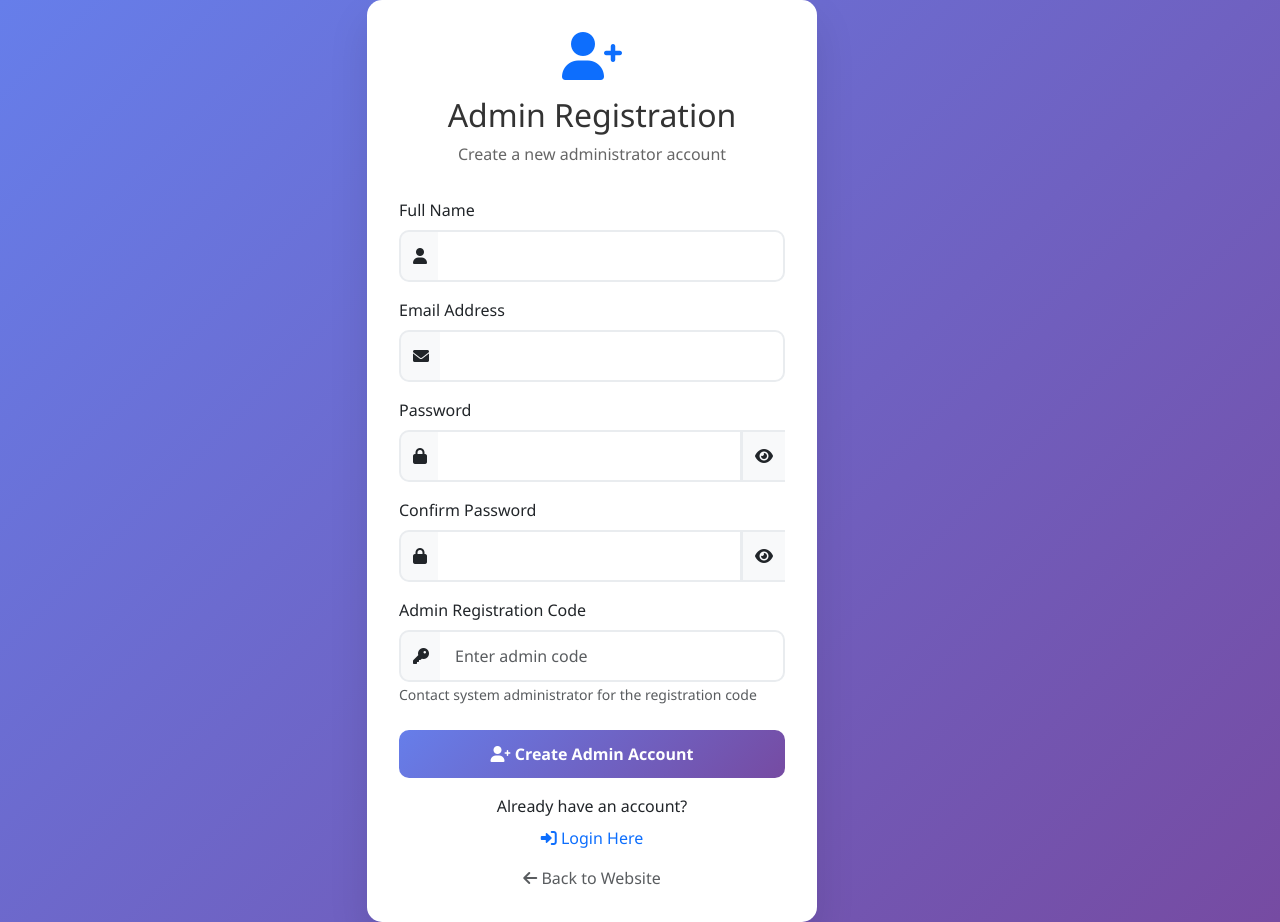
After one commit to lakhi9957/Lakhi, a PHP site: page /admin/register.php in a window 1280 px wide. The commit adds this page. Run offline with PHP 8.4, Linux system fonts and the light colour scheme.

Commit message:
Implement admin registration and authentication system with security features
Co-authored-by: lakhigogoi0001 <lakhigogoi0001@gmail.com>

```diff
--- /dev/null
+++ b/admin/register.php
@@ -0,0 +1,327 @@
+<?php
+session_start();
+include '../config.php';
+
+// Check if already logged in
+if (isset($_SESSION['admin_logged_in']) && $_SESSION['admin_logged_in'] === true) {
+    header('Location: dashboard.php');
+    exit();
+}
+
+$error_message = '';
+$success_message = '';
+
+if ($_POST) {
+    $name = trim($_POST['name']);
+    $email = trim($_POST['email']);
+    $password = $_POST['password'];
+    $confirm_password = $_POST['confirm_password'];
+    $admin_code = $_POST['admin_code'];
+
+    // Validation
+    if (empty($name) || empty($email) || empty($password) || empty($confirm_password)) {
+        $error_message = 'All fields are required';
+    } elseif (strlen($password) < 6) {
+        $error_message = 'Password must be at least 6 characters long';
+    } elseif ($password !== $confirm_password) {
+        $error_message = 'Passwords do not match';
+    } elseif ($admin_code !== 'SCHOOL2024') {
+        $error_message = 'Invalid admin registration code';
+    } elseif (!filter_var($email, FILTER_VALIDATE_EMAIL)) {
+        $error_message = 'Invalid email format';
+    } else {
+        // Check if email already exists
+        $email_escaped = mysqli_real_escape_string($conn, $email);
+        $check_query = "SELECT * FROM users WHERE email = '$email_escaped'";
+        $check_result = mysqli_query($conn, $check_query);
+
+        if (mysqli_num_rows($check_result) > 0) {
+            $error_message = 'Email already exists';
+        } else {
+            // Hash password and insert user
+            $hashed_password = password_hash($password, PASSWORD_DEFAULT);
+            $name_escaped = mysqli_real_escape_string($conn, $name);
+
+            $insert_query = "INSERT INTO users (name, email, password, role, verified) VALUES (?, ?, ?, 'admin', TRUE)";
+            $stmt = mysqli_prepare($conn, $insert_query);
+            mysqli_stmt_bind_param($stmt, "sss", $name_escaped, $email_escaped, $hashed_password);
+
+            if (mysqli_stmt_execute($stmt)) {
+                $success_message = 'Admin account created successfully! You can now login.';
+            } else {
+                $error_message = 'Error creating account. Please try again.';
+            }
+            mysqli_stmt_close($stmt);
+        }
+    }
+}
+?>
+
+<!DOCTYPE html>
+<html lang="en">
+<head>
+    <meta charset="UTF-8">
+    <meta name="viewport" content="width=device-width, initial-scale=1.0">
+    <title>Admin Registration - School Website</title>
+    <link href="https://cdn.jsdelivr.net/npm/bootstrap@5.3.0/dist/css/bootstrap.min.css" rel="stylesheet">
+    <link href="https://cdnjs.cloudflare.com/ajax/libs/font-awesome/6.0.0/css/all.min.css" rel="stylesheet">
+    <style>
+        body {
+            background: linear-gradient(135deg, #667eea 0%, #764ba2 100%);
+            min-height: 100vh;
+            display: flex;
+            align-items: center;
+            justify-content: center;
+            font-family: 'Segoe UI', Tahoma, Geneva, Verdana, sans-serif;
+        }
+        .register-card {
+            background: white;
+            border-radius: 15px;
+            box-shadow: 0 20px 40px rgba(0,0,0,0.1);
+            padding: 2rem;
+            width: 100%;
+            max-width: 450px;
+        }
+        .register-header {
+            text-align: center;
+            margin-bottom: 2rem;
+        }
+        .register-header h2 {
+            color: #333;
+            margin-bottom: 0.5rem;
+        }
+        .register-header p {
+            color: #666;
+        }
+        .form-control {
+            border-radius: 10px;
+            border: 2px solid #e9ecef;
+            padding: 12px 15px;
+            transition: all 0.3s ease;
+        }
+        .form-control:focus {
+            border-color: #667eea;
+            box-shadow: 0 0 0 0.2rem rgba(102, 126, 234, 0.25);
+        }
+        .input-group-text {
+            border-radius: 10px 0 0 10px;
+            border: 2px solid #e9ecef;
+            border-right: none;
+            background: #f8f9fa;
+        }
+        .input-group .form-control {
+            border-left: none;
+            border-radius: 0 10px 10px 0;
+        }
+        .input-group:focus-within .input-group-text {
+            border-color: #667eea;
+        }
+        .btn-register {
+            background: linear-gradient(135deg, #667eea 0%, #764ba2 100%);
+            border: none;
+            border-radius: 10px;
+            padding: 12px;
+            font-weight: 600;
+            width: 100%;
+            transition: all 0.3s ease;
+        }
+        .btn-register:hover {
+            transform: translateY(-2px);
+            box-shadow: 0 5px 15px rgba(0,0,0,0.2);
+        }
+        .alert {
+            border-radius: 10px;
+            border: none;
+        }
+        .password-strength {
+            margin-top: 5px;
+            font-size: 0.85rem;
+        }
+        .strength-weak { color: #dc3545; }
+        .strength-medium { color: #ffc107; }
+        .strength-strong { color: #198754; }
+    </style>
+</head>
+<body>
+    <div class="container">
+        <div class="row justify-content-center">
+            <div class="col-md-6">
+                <div class="register-card">
+                    <div class="register-header">
+                        <i class="fas fa-user-plus fa-3x text-primary mb-3"></i>
+                        <h2>Admin Registration</h2>
+                        <p>Create a new administrator account</p>
+                    </div>
+
+                    <?php if ($error_message): ?>
+                        <div class="alert alert-danger">
+                            <i class="fas fa-exclamation-circle"></i> <?php echo $error_message; ?>
+                        </div>
+                    <?php endif; ?>
+
+                    <?php if ($success_message): ?>
+                        <div class="alert alert-success">
+                            <i class="fas fa-check-circle"></i> <?php echo $success_message; ?>
+                            <div class="mt-2">
+                                <a href="login.php" class="btn btn-success btn-sm">Go to Login</a>
+                            </div>
+                        </div>
+                    <?php endif; ?>
+
+                    <form method="POST" action="" id="registerForm">
+                        <div class="mb-3">
+                            <label for="name" class="form-label">Full Name</label>
+                            <div class="input-group">
+                                <span class="input-group-text">
+                                    <i class="fas fa-user"></i>
+                                </span>
+                                <input type="text" class="form-control" id="name" name="name"
+                                       value="<?php echo isset($_POST['name']) ? htmlspecialchars($_POST['name']) : ''; ?>" required>
+                            </div>
+                        </div>
+
+                        <div class="mb-3">
+                            <label for="email" class="form-label">Email Address</label>
+                            <div class="input-group">
+                                <span class="input-group-text">
+                                    <i class="fas fa-envelope"></i>
+                                </span>
+                                <input type="email" class="form-control" id="email" name="email"
+                                       value="<?php echo isset($_POST['email']) ? htmlspecialchars($_POST['email']) : ''; ?>" required>
+                            </div>
+                        </div>
+
+                        <div class="mb-3">
+                            <label for="password" class="form-label">Password</label>
+                            <div class="input-group">
+                                <span class="input-group-text">
+                                    <i class="fas fa-lock"></i>
+                                </span>
+                                <input type="password" class="form-control" id="password" name="password"
+                                       minlength="6" required onkeyup="checkPasswordStrength()">
+                                <span class="input-group-text" onclick="togglePassword('password')" style="cursor: pointer;">
+                                    <i class="fas fa-eye" id="password-eye"></i>
+                                </span>
+                            </div>
+                            <div id="password-strength" class="password-strength"></div>
+                        </div>
+
+                        <div class="mb-3">
+                            <label for="confirm_password" class="form-label">Confirm Password</label>
+                            <div class="input-group">
+                                <span class="input-group-text">
+                                    <i class="fas fa-lock"></i>
+                                </span>
+                                <input type="password" class="form-control" id="confirm_password" name="confirm_password" required>
+                                <span class="input-group-text" onclick="togglePassword('confirm_password')" style="cursor: pointer;">
+                                    <i class="fas fa-eye" id="confirm_password-eye"></i>
+                                </span>
+                            </div>
+                        </div>
+
+                        <div class="mb-4">
+                            <label for="admin_code" class="form-label">Admin Registration Code</label>
+                            <div class="input-group">
+                                <span class="input-group-text">
+                                    <i class="fas fa-key"></i>
+                                </span>
+                                <input type="password" class="form-control" id="admin_code" name="admin_code"
+                                       placeholder="Enter admin code" required>
+                            </div>
+                            <small class="text-muted">Contact system administrator for the registration code</small>
+                        </div>
+
+                        <button type="submit" class="btn btn-primary btn-register">
+                            <i class="fas fa-user-plus"></i> Create Admin Account
+                        </button>
+                    </form>
+
+                    <div class="text-center mt-3">
+                        <p class="mb-2">Already have an account?</p>
+                        <a href="login.php" class="text-decoration-none">
+                            <i class="fas fa-sign-in-alt"></i> Login Here
+                        </a>
+                    </div>
+
+                    <div class="text-center mt-3">
+                        <a href="../index.html" class="text-decoration-none text-muted">
+                            <i class="fas fa-arrow-left"></i> Back to Website
+                        </a>
+                    </div>
+                </div>
+            </div>
+        </div>
+    </div>
+
+    <script src="https://cdn.jsdelivr.net/npm/bootstrap@5.3.0/dist/js/bootstrap.bundle.min.js"></script>
+    <script>
+        // Password visibility toggle
+        function togglePassword(fieldId) {
+            const field = document.getElementById(fieldId);
+            const eye = document.getElementById(fieldId + '-eye');
+
+            if (field.type === 'password') {
+                field.type = 'text';
+                eye.classList.remove('fa-eye');
+                eye.classList.add('fa-eye-slash');
+            } else {
+                field.type = 'password';
+                eye.classList.remove('fa-eye-slash');
+                eye.classList.add('fa-eye');
+            }
+        }
+
+        // Password strength checker
+        function checkPasswordStrength() {
+            const password = document.getElementById('password').value;
+            const strengthDiv = document.getElementById('password-strength');
+
+            if (password.length === 0) {
+                strengthDiv.innerHTML = '';
+                return;
+            }
+
+            let strength = 0;
+            if (password.length >= 6) strength++;
+            if (password.match(/[a-z]/)) strength++;
+            if (password.match(/[A-Z]/)) strength++;
+            if (password.match(/[0-9]/)) strength++;
+            if (password.match(/[^a-zA-Z0-9]/)) strength++;
+
+            let strengthText = '';
+            let strengthClass = '';
+
+            if (strength < 3) {
+                strengthText = 'Weak password';
+                strengthClass = 'strength-weak';
+            } else if (strength < 4) {
+                strengthText = 'Medium password';
+                strengthClass = 'strength-medium';
+            } else {
+                strengthText = 'Strong password';
+                strengthClass = 'strength-strong';
+            }
+
+            strengthDiv.innerHTML = `<span class="${strengthClass}"><i class="fas fa-shield-alt"></i> ${strengthText}</span>`;
+        }
+
+        // Form validation
+        document.getElementById('registerForm').addEventListener('submit', function(e) {
+            const password = document.getElementById('password').value;
+            const confirmPassword = document.getElementById('confirm_password').value;
+
+            if (password !== confirmPassword) {
+                e.preventDefault();
+                alert('Passwords do not match!');
+                return false;
+            }
+
+            if (password.length < 6) {
+                e.preventDefault();
+                alert('Password must be at least 6 characters long!');
+                return false;
+            }
+        });
+    </script>
+</body>
+</html>
--- a/db.sql
+++ b/db.sql
@@ -7,7 +7,9 @@ CREATE TABLE users (
   email VARCHAR(100) UNIQUE,
   password VARCHAR(255),
   role ENUM('student', 'teacher', 'admin'),
-  verified BOOLEAN DEFAULT FALSE
+  verified BOOLEAN DEFAULT FALSE,
+  created_at TIMESTAMP DEFAULT CURRENT_TIMESTAMP,
+  last_login TIMESTAMP NULL
 );
 
 CREATE TABLE notices (
```
Also changed, not shown: admin/auth.php (added, +147 -0 lines), admin/login.php (+8 -1 lines), admin_demo.php (added, +246 -0 lines).
